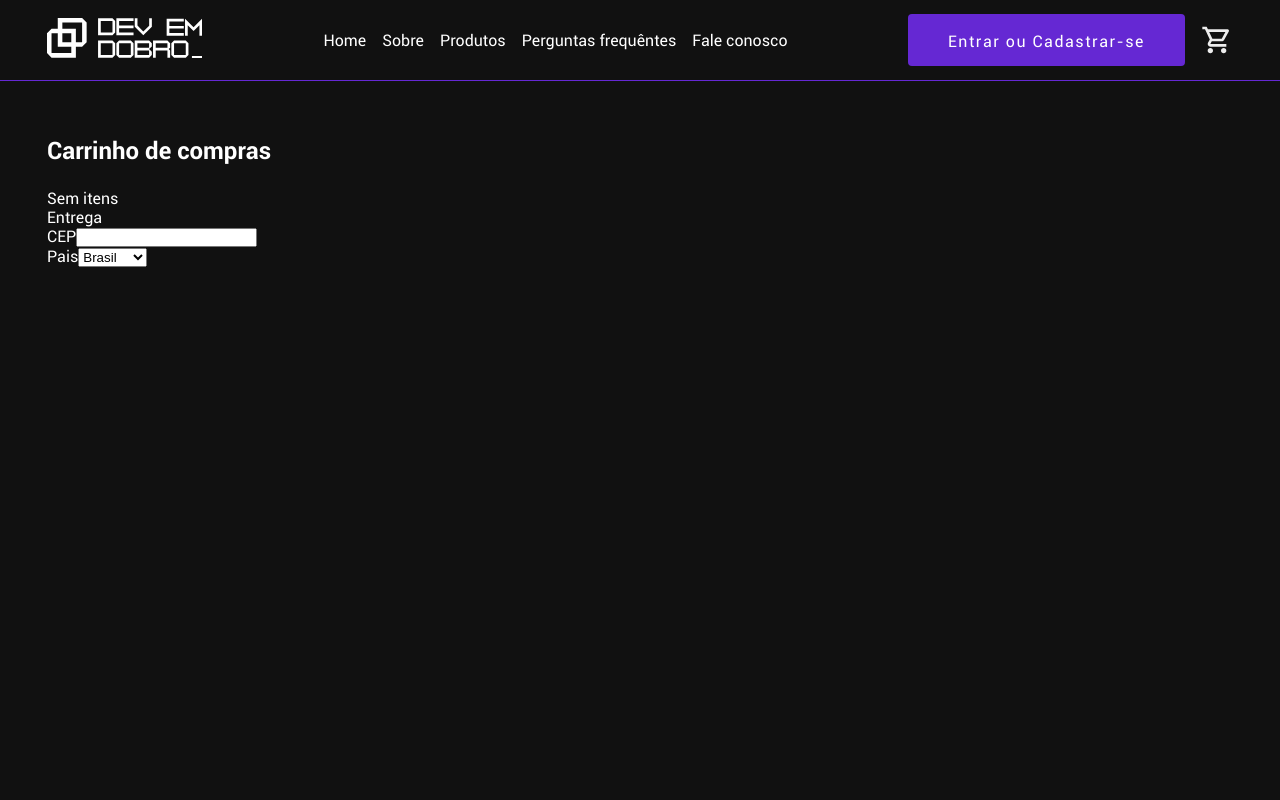
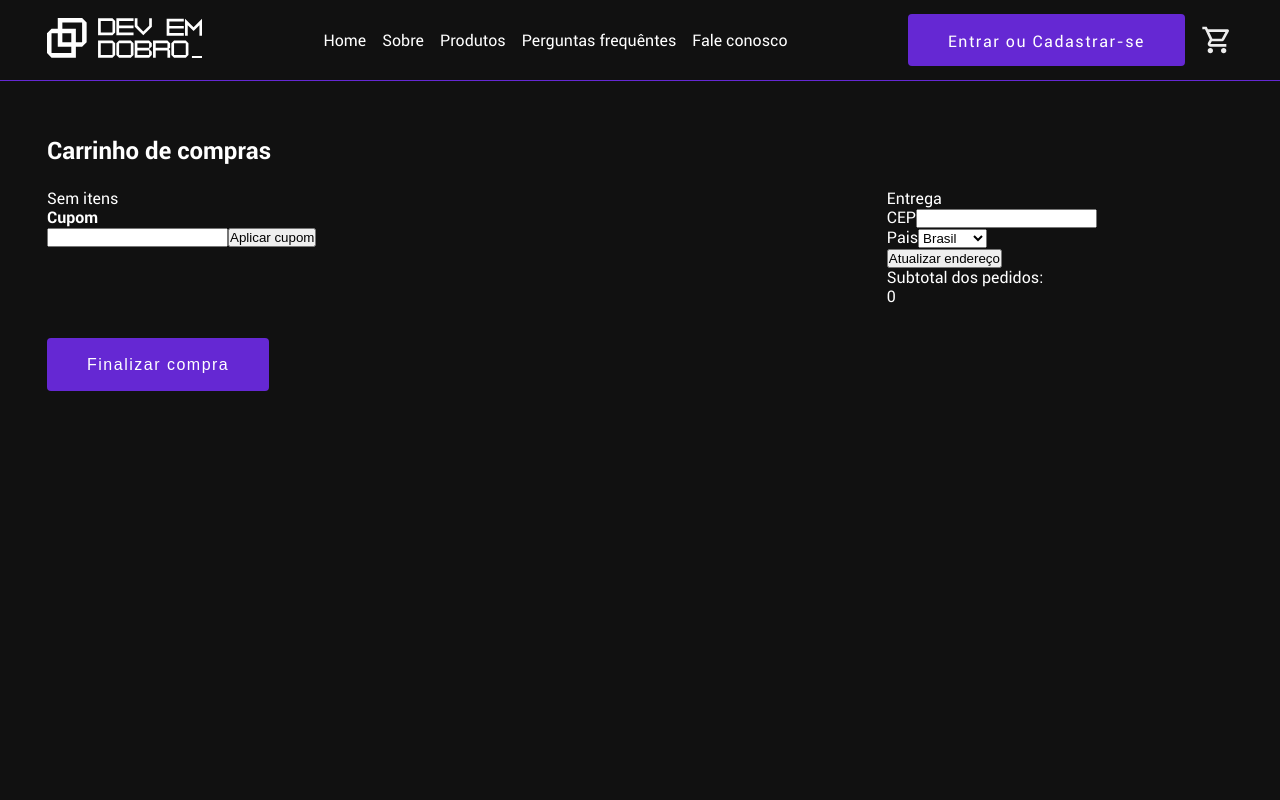
Before and after one commit to Leandro-Sousa-dev/ecommerce-ts, a React (Vite) app: page /cart in a window 1280 px wide. Shown: the top 800 px of the page. Built offline with nearby package versions, Linux system fonts and the light colour scheme.

Commit message:
priceTotal adicionado a cartContex

```diff
--- a/package.json
+++ b/package.json
@@ -12,6 +12,7 @@
   "dependencies": {
     "react": "^18.3.1",
     "react-dom": "^18.3.1",
+    "react-hook-form": "^7.54.2",
     "react-router-dom": "^6.28.0",
     "styled-components": "^6.1.13"
   },
--- a/src/Contexts/CartContext.tsx
+++ b/src/Contexts/CartContext.tsx
@@ -11,6 +11,7 @@ interface CartContextProps {
   removeProductFromCart: (product: Products) => void;
   productCartIncrement: (product: Products) => void;
   productCartDecrement: (product: Products) => void;
+  priceTotal: () => number;
 }
 
 // eslint-disable-next-line react-refresh/only-export-components
@@ -89,14 +90,18 @@ export const CartProvider = ({ children }: CartProviderProps) => {
     updateProductQuantity(product, product.quantity - 1);
   }
 
+  function priceTotal() {
+    return cart.reduce((sum, item)=> sum + item.quantity * item.price ,0)
+  }
   return (
     <CartContext.Provider
       value={{
         cart,
         addProductIntoCart,
         removeProductFromCart,
+        productCartIncrement,
         productCartDecrement,
-        productCartIncrement,
+        priceTotal,
       }}
     >
       {children}
--- a/src/components/ui/CartIcon/index.tsx
+++ b/src/components/ui/CartIcon/index.tsx
@@ -13,8 +13,8 @@ export const CartIconContainer = ({ children }: CartProps) => {
     return (
         <CartStyles to='/cart'>
             <img src={CartIcon} alt="Ícone do carrinho" />
-            <div style={cart.length == 0 ? {display: 'none'} : {display: 'flex'}}>
-                <span>{totalCartItems}</span>
+            <div style={totalCartItems == 0 ? {display: 'none'} : {display: 'flex'}}>
+                <span>{totalCartItems > 99 ? '99+' : totalCartItems}</span>
             </div>
             {children}
         </CartStyles>
--- a/src/pages/Cart/index.tsx
+++ b/src/pages/Cart/index.tsx
@@ -1,11 +1,19 @@
+// import { useForm } from "react-hook-form";
 import { CartContainer } from "./styles";
 import { Container } from "../Home/styles";
 import { Link } from "react-router-dom";
 import { Button } from "../../components/ui/Button";
 import { useCart } from "../../hooks/useCart";
+import trash from "/trash.svg"
+
 
 export const Cart = () => {
-  const {cart, removeProductFromCart} = useCart();
+  const {
+    cart,
+    removeProductFromCart,
+    productCartIncrement,
+    productCartDecrement,
+    priceTotal } = useCart();
 
   return (
     <Container>
@@ -29,22 +37,29 @@ export const Cart = () => {
                 <tbody key={index}>
                   <tr>
                     <td>
-                      <img src={item.image} alt="item.title" />
+                      <img id="productImg" src={item.image} alt="item.title" />
                     </td>
                     <td>
                       <Link to={`/${item.title}-${item.id}`}>{item.title}</Link>
                     </td>
                     <td>
-                      <p>{item.price},00</p>
+                      <p>R$ {item.price},00</p>
                     </td>
                     <td>
-                      <p>{item.quantity}</p>
+
+                        <button disabled={item.quantity == 1} onClick={() => { productCartDecrement(item) }}>-</button>
+
+                        <input type="text" value={item.quantity}/>
+
+                        <button onClick={() => { productCartIncrement(item) }}>+</button>
                     </td>
                     <td>
-                      <p>{item.price * item.quantity},00</p>
+                      <p>R$ {item.price * item.quantity},00</p>
                     </td>
                     <td>
-                      <Button onClick={()=>{removeProductFromCart(item)}}>{"remove from cart"}</Button>
+                      <button id="trash" onClick={() => { removeProductFromCart(item) }}>
+                        <img src={`${trash}`} alt="Remove from cart" />
+                      </button>
                     </td>
                   </tr>
                 </tbody>
@@ -53,6 +68,11 @@ export const Cart = () => {
           ) : (
             <p>Sem itens</p>
           )}
+          <div>
+            <h4>Cupom</h4>
+            <input type="text" />
+            <button>Aplicar cupom</button>
+          </div>
         </div>
 
         <div>
@@ -72,9 +92,20 @@ export const Cart = () => {
                 <option value="franca">França</option>
               </select>
             </div>
+
+            <button>Atualizar endereço</button>
+
           </div>
-          <div></div>
+          <div>
+            <div>
+              <p>Subtotal dos pedidos:</p>
+              <p>{priceTotal()}</p>
+            </div>
+          </div>
         </div>
+
+        <Button>Finalizar compra</Button>
+
       </CartContainer>
     </Container>
   );
--- a/src/pages/Cart/styles.ts
+++ b/src/pages/Cart/styles.ts
@@ -2,15 +2,20 @@ import styled from "styled-components";
 
 export const CartContainer = styled.section`
     color: #fff;
+    display: grid;
+    grid-template-columns: 7fr 3fr;
+    gap: 2rem;
+
     #cartTable{
+        width: 100%;
+
+        border-collapse: collapse;
         background-color: #130234;
-
         thead{
             background-color: #6528D3;
 
             tr{
                 th{
-                    border: 1px solid #fff;
                     padding: 1rem 0.5rem;
 
                 }
@@ -19,17 +24,65 @@ export const CartContainer = styled.section`
         }
 
         tbody{
+
+            font-weight: 400;
+
             tr{
                 td{
 
-                    img{
+                    text-align: center;
+
+                    padding: 1rem 0.5rem;
+
+                    input{
+                        height: 3rem;
+                        width: 3rem;
+                        color: #fff;
+
+                        padding: 1rem 0.5rem;
+
+                        border: 1px solid #6528D3;
+                        border-radius: 5px;
+                        background: #130234;
+
+                        :-webkit-outer-spin-button,
+                        :-webkit-inner-spin-button {
+                            -webkit-appearance: none;
+                            margin: 0;
+                        }
+                    }
+
+                    button{
+                        color: #fff;
+
+                        border: 0;
+                        background: transparent;
+                        font-weight: 700;
+
+                        font-size: 1rem;
+
+                        width: 1.5rem;
+                        height: 1.5rem;
+
+                        &:disabled{
+                            color: #333;
+                            cursor: default;
+                        }
+                    }
+
+                    #productImg{
                         width: 7rem;
                         border-radius: 8px;
-                        padding: 0 1rem;
                     }
 
-                    border: 1px solid #fff;
-                    padding: 1rem 0.5rem;
+                    #trash{
+                        border: 0;
+                        background: transparent;
+
+                        img{
+                            width: 100%;
+                        }
+                    }
 
                 }
 
```
Also changed, not shown: 1 other file (tests, documents, lock files or other folders).
